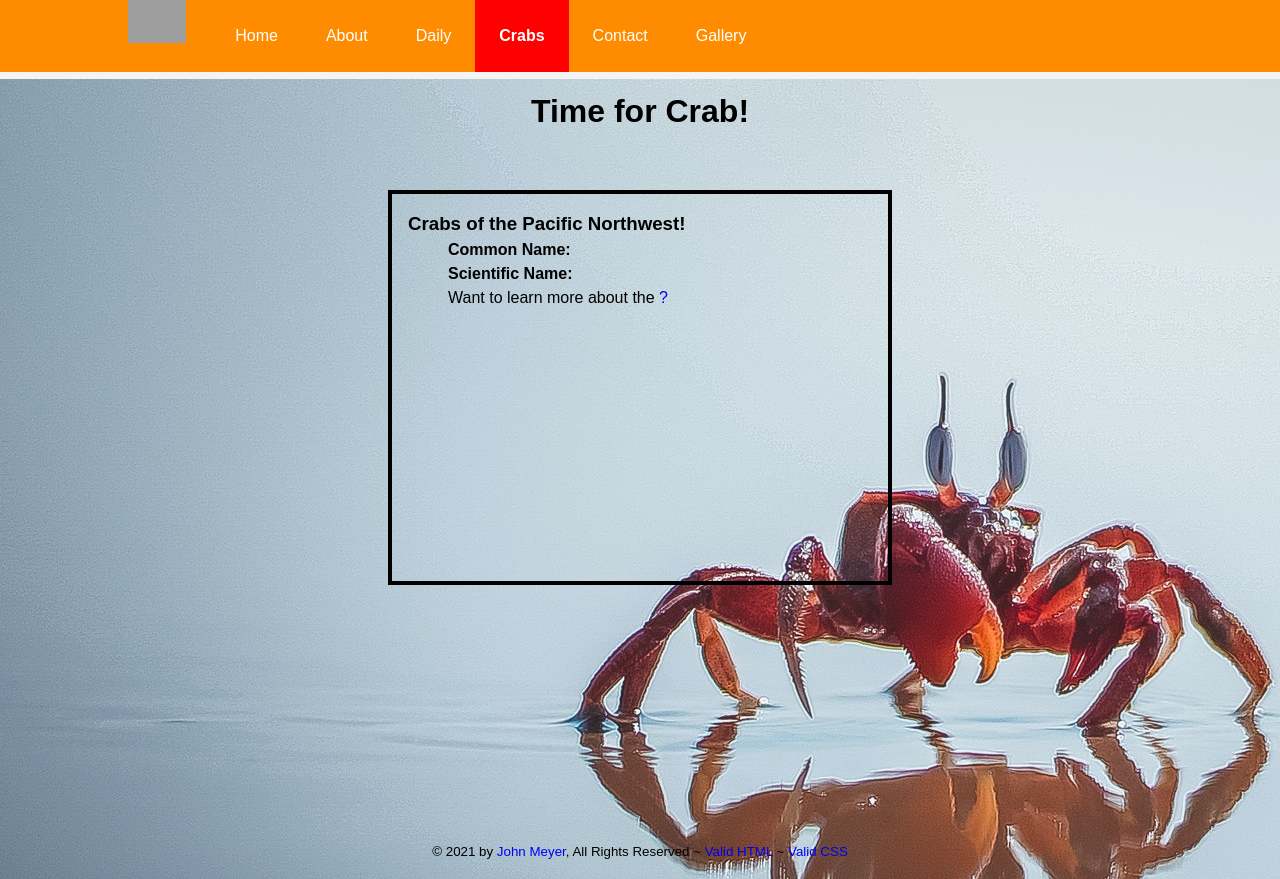
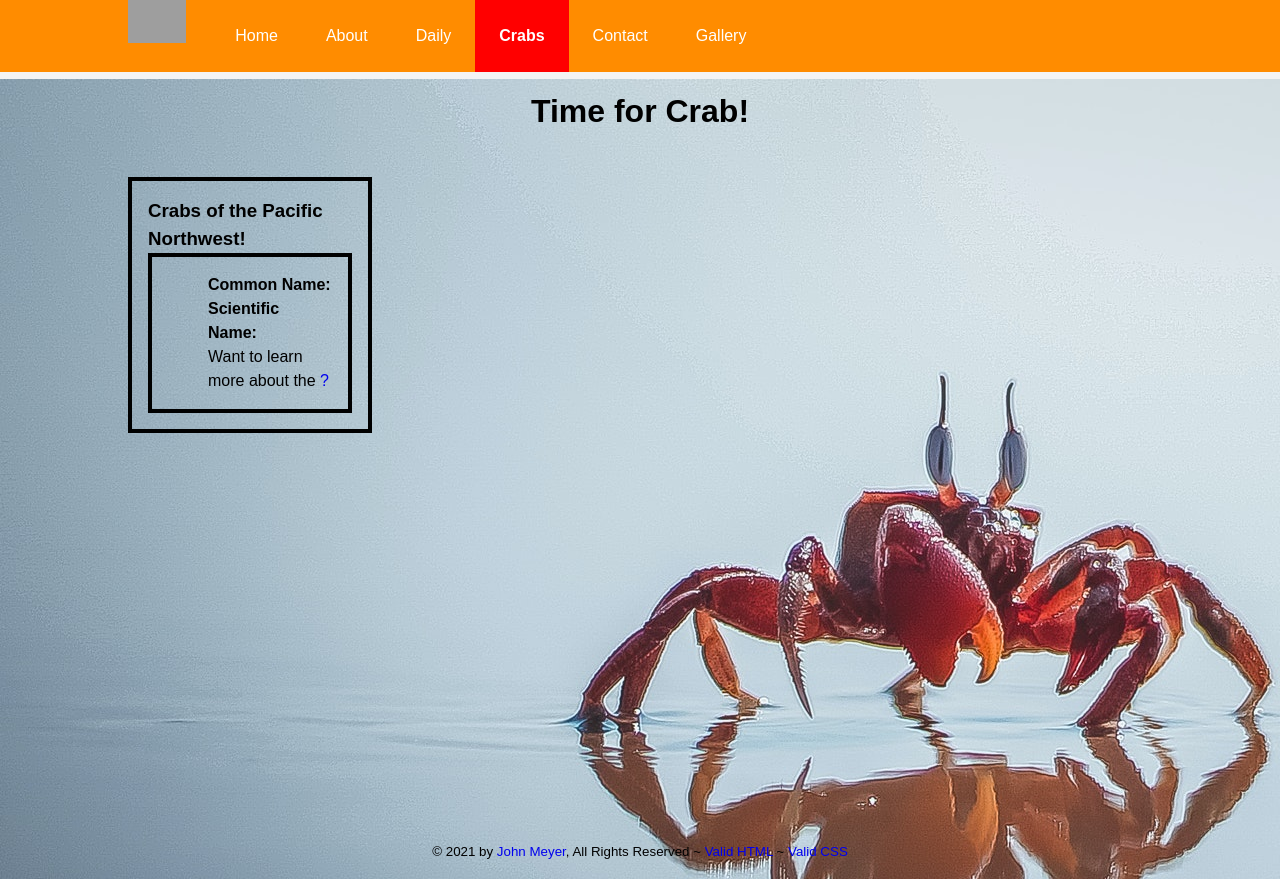
Before and after one commit to facemanguy/IT261JohnMeyer, a PHP site: page /website/crabs.php in a window 1280 px wide. Run offline with PHP 8.4, Linux system fonts and the light colour scheme; tables that the repository leaves empty or names only in its code hold one stand-in row (values such as "Sample post"); data that the repository does not hold is empty; grey boxes are pictures that could not be loaded.

Commit message:
trying modular grid

```diff
--- a/website/crabs.php
+++ b/website/crabs.php
@@ -10,7 +10,7 @@
             <header>
                 <h1>Time for Crab!</h1>
             </header>
-			<div class="showcase">
+			<div>
 				<h3>Crabs of the Pacific Northwest!</h3>
 				<?php
 				$sql = 'SELECT * FROM Crabs';
@@ -20,11 +20,13 @@
 
 				if(mysqli_num_rows($result) > 0){
 					while($row = mysqli_fetch_assoc($result)){
+						echo '<div>';
 						echo '<ul>';
 						echo '<li><b>Common Name:</b>  '.$row['Name'].'</li>';
 						echo '<li><b>Scientific Name:</b>  '.$row['Species'].'</li>';
 						echo '<li>Want to learn more about the <a href="crabs-view.php?id='.$row['CrabID'].' ">'.$row['Name'].'?</a></li>';
 						echo '</ul>';
+						echo '</div>';
 					}
 				}else{
 					echo 'Nobody home';
```
